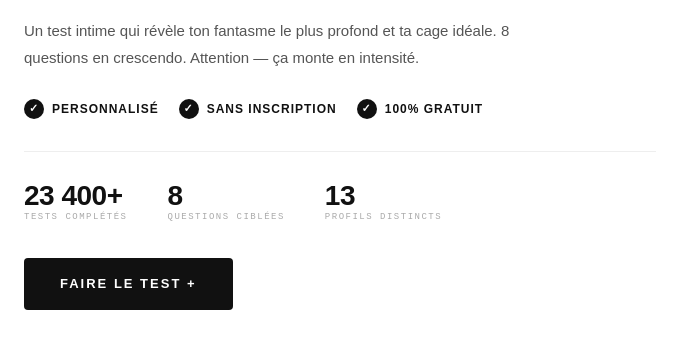
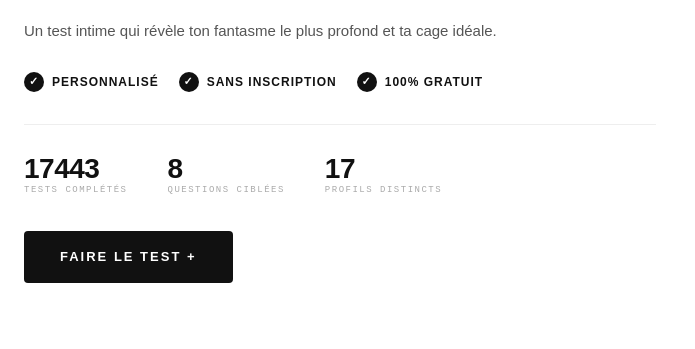
Before and after one commit to chastifyme-web/quiz-sissy, a plain HTML site: page index.html in a window 1280 px wide. Shown: the part 263-612 px from the top of the page, without its empty margins (0-695 px from the left). Drawn offline with Linux system fonts and the light colour scheme.

Commit message:
Update index.html

```diff
--- a/index.html
+++ b/index.html
@@ -157,7 +157,7 @@ body{font-family:'Poppins',sans-serif;background:#fff;color:#111;min-height:100v
   <div class="intro">
     <p class="intro-eyebrow">Test personnalisé — gratuit &amp; sans inscription</p>
     <h1 class="intro-title">Quelle sissy<br>rêves-tu<br>vraiment <span>d'être ?</span></h1>
-    <p class="intro-desc">Un test intime qui révèle ton fantasme le plus profond et ta cage idéale. 8 questions en crescendo. Attention — ça monte en intensité.</p>
+    <p class="intro-desc">Un test intime qui révèle ton fantasme le plus profond et ta cage idéale.</p>
     <div class="intro-badges">
       <span class="intro-badge">Personnalisé</span>
       <span class="intro-badge">Sans inscription</span>
@@ -165,9 +165,9 @@ body{font-family:'Poppins',sans-serif;background:#fff;color:#111;min-height:100v
     </div>
     <hr class="divider">
     <div class="stats">
-      <div><span class="stat-num">23 400+</span><span class="stat-label">Tests complétés</span></div>
+      <div><span class="stat-num">17443</span><span class="stat-label">Tests complétés</span></div>
       <div><span class="stat-num">8</span><span class="stat-label">Questions ciblées</span></div>
-      <div><span class="stat-num">13</span><span class="stat-label">Profils distincts</span></div>
+      <div><span class="stat-num">17</span><span class="stat-label">Profils distincts</span></div>
     </div>
     <button class="btn-start" onclick="startQuiz()">Faire le test +</button>
   </div>
```
